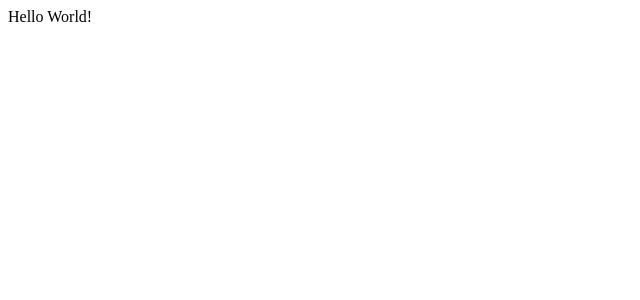
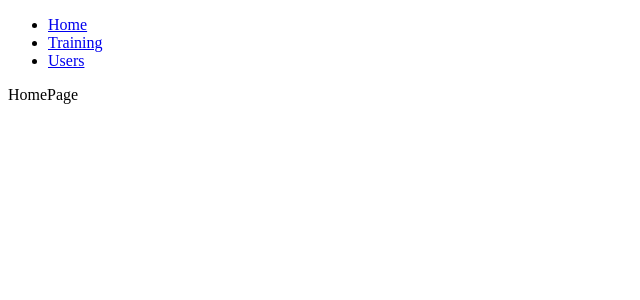
Before and after one commit to EvaGonz84/Fitness-App, a React (Create React App) app: page / in a window 1280 px wide. Shown: the top 300 px of the page, without its empty margins (0-640 px from the left). Built offline with nearby package versions, Linux system fonts and the light colour scheme.

Commit message:
add routes and navbar component

```diff
--- a/package.json
+++ b/package.json
@@ -8,6 +8,7 @@
     "@testing-library/user-event": "^13.5.0",
     "react": "^18.2.0",
     "react-dom": "^18.2.0",
+    "react-router-dom": "^6.4.2",
     "react-scripts": "5.0.1",
     "web-vitals": "^2.1.4"
   },
--- a/src/App.js
+++ b/src/App.js
@@ -1,7 +1,29 @@
+import { BrowserRouter as Router, Route, Routes } from "react-router-dom";
+import Navbar from "./components/Navbar";
+import HomePage from "./pages/HomePage";
+import NotFoundPage from "./pages/NotFoundPage";
+import TrainingPage from "./pages/TrainingPage";
+import UsersPage from "./pages/UsersPage";
 
 
 function App() {
-  return <div>Hello World!</div>;
+  return (
+    <Router>
+      <Navbar/>
+      <Routes>
+        <Route exact path="/" element={<HomePage/>} />
+        <Route
+          path="/training" element={<TrainingPage/>}
+        />
+         <Route
+          path="/users" element={<UsersPage/>}
+        />
+         <Route
+          path="*" element={<NotFoundPage/>}
+        />
+      </Routes>
+    </Router>
+  );
 }
 
 export default App;
--- /dev/null
+++ b/src/components/Navbar.js
@@ -0,0 +1,22 @@
+import React from "react";
+import { NavLink } from "react-router-dom";
+
+const Navbar = () => {
+  return (
+    <>
+      <ul>
+        <li>
+          <NavLink to="/">Home</NavLink>
+        </li>
+        <li>
+          <NavLink to="/training">Training</NavLink>
+        </li>
+        <li>
+          <NavLink to="/users">Users</NavLink>
+        </li>
+      </ul>
+    </>
+  );
+};
+
+export default Navbar;
--- /dev/null
+++ b/src/pages/HomePage.js
@@ -0,0 +1,9 @@
+import React from 'react'
+
+const HomePage = () => {
+  return (
+    <div>HomePage</div>
+  )
+}
+
+export default HomePage
--- /dev/null
+++ b/src/pages/NotFoundPage.js
@@ -0,0 +1,9 @@
+import React from 'react'
+
+const NotFoundPage = () => {
+  return (
+    <div>NotFoundPage</div>
+  )
+}
+
+export default NotFoundPage
--- /dev/null
+++ b/src/pages/TrainingPage.js
@@ -0,0 +1,9 @@
+import React from 'react'
+
+const TrainingPage = () => {
+  return (
+    <div>TrainingPage</div>
+  )
+}
+
+export default TrainingPage
--- /dev/null
+++ b/src/pages/UsersPage.js
@@ -0,0 +1,9 @@
+import React from 'react'
+
+const UsersPage = () => {
+  return (
+    <div>UsersPage</div>
+  )
+}
+
+export default UsersPage
```
Also changed, not shown: 1 other file (tests, documents, lock files or other folders).
